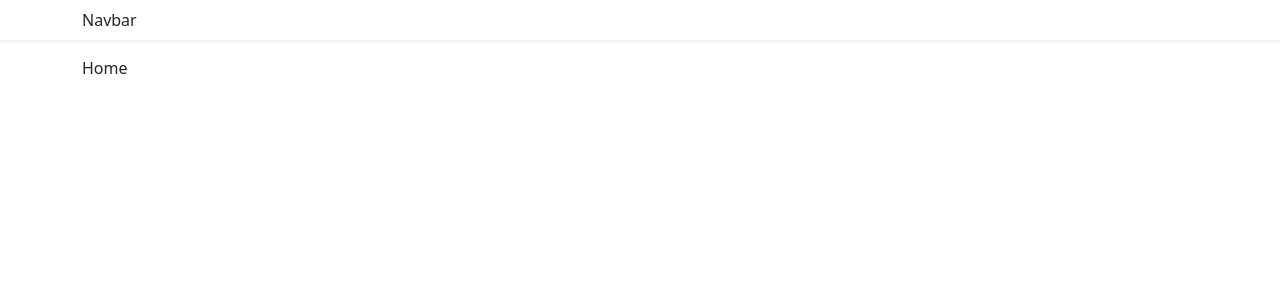
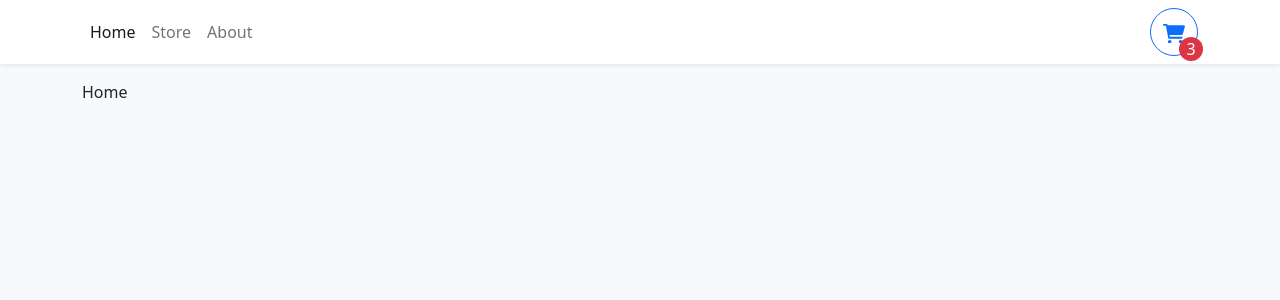
Before and after one commit to StefanoConsonni/advanced-shopping-cart, a React (Vite) app: page / in a window 1280 px wide. Shown: the top 300 px of the page. Built offline with nearby package versions, Linux system fonts and the light colour scheme.

Commit message:
complete Navbar

```diff
--- a/index.html
+++ b/index.html
@@ -6,7 +6,7 @@
 		<meta name="viewport" content="width=device-width, initial-scale=1.0" />
 		<title>Advanced Shopping Cart</title>
 	</head>
-	<body>
+	<body class="bg-light">
 		<div id="root"></div>
 		<script type="module" src="/src/main.tsx"></script>
 	</body>
--- a/src/components/Navbar.tsx
+++ b/src/components/Navbar.tsx
@@ -1,9 +1,41 @@
-import { Container, Navbar as NavbarBs } from "react-bootstrap";
+import { Button, Container, Nav, Navbar as NavbarBs } from "react-bootstrap";
+import { NavLink } from "react-router-dom";
 
 export default function Navbar() {
 	return (
-		<NavbarBs className="bg-white shadow-sm mb-3">
-			<Container>Navbar</Container>
+		<NavbarBs className="bg-white shadow-sm mb-3" sticky="top">
+			<Container>
+				<Nav className="me-auto">
+					<Nav.Link to="/" as={NavLink}>
+						Home
+					</Nav.Link>
+					<Nav.Link to="/store" as={NavLink}>
+						Store
+					</Nav.Link>
+					<Nav.Link to="/about" as={NavLink}>
+						About
+					</Nav.Link>
+				</Nav>
+				<Button style={{ width: "3rem", height: "3rem", position: "relative" }} variant="outline-primary" className="rounded-circle">
+					<svg xmlns="http://www.w3.org/2000/svg" viewBox="0 0 576 512" fill="currentColor">
+						<path d="M96 0C107.5 0 117.4 8.19 119.6 19.51L121.1 32H541.8C562.1 32 578.3 52.25 572.6 72.66L518.6 264.7C514.7 278.5 502.1 288 487.8 288H170.7L179.9 336H488C501.3 336 512 346.7 512 360C512 373.3 501.3 384 488 384H159.1C148.5 384 138.6 375.8 136.4 364.5L76.14 48H24C10.75 48 0 37.25 0 24C0 10.75 10.75 0 24 0H96zM128 464C128 437.5 149.5 416 176 416C202.5 416 224 437.5 224 464C224 490.5 202.5 512 176 512C149.5 512 128 490.5 128 464zM512 464C512 490.5 490.5 512 464 512C437.5 512 416 490.5 416 464C416 437.5 437.5 416 464 416C490.5 416 512 437.5 512 464z" />
+					</svg>
+
+					<div
+						className="rounded-circle bg-danger d-flex justify-content-center align-items-center"
+						style={{
+							color: "white",
+							width: "1.5rem",
+							height: "1.5rem",
+							position: "absolute",
+							bottom: 0,
+							right: 0,
+							transform: "translate(25%, 25%)",
+						}}>
+						3
+					</div>
+				</Button>
+			</Container>
 		</NavbarBs>
 	);
 }
```
